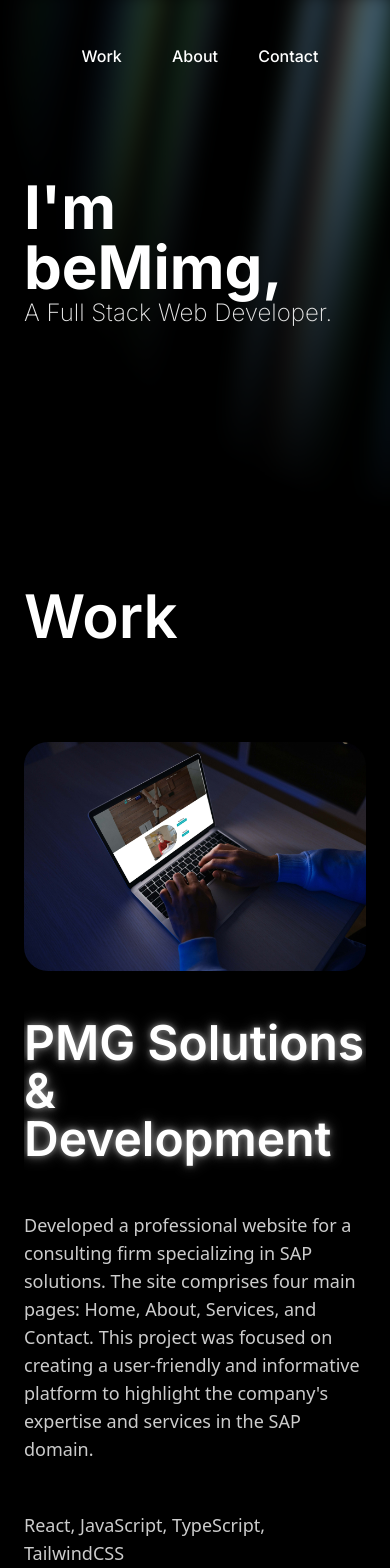
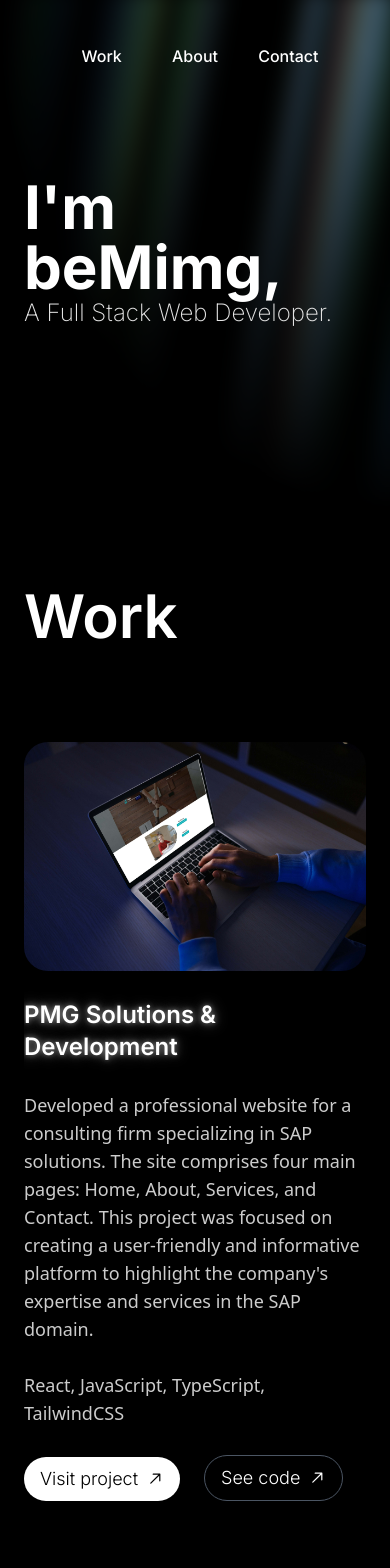
Before and after one commit to beMimg/bemimg-website, a Next.js app: page / in a window 390 px wide. Shown: the top 1568 px of the page. Built offline with nearby package versions, Linux system fonts and the light colour scheme.

Commit message:
Modify gaps and font-sizes in small devices

```diff
--- a/components/Project.tsx
+++ b/components/Project.tsx
@@ -38,7 +38,7 @@
   // end
 
   return (
-    <article className="flex flex-col justify-center gap-12 overflow-hidden lg:flex-row">
+    <article className="flex flex-col justify-center gap-7 overflow-hidden md:gap-12 lg:flex-row">
       <motion.figure
         initial={{ opacity: 0, x: -200 }}
         whileInView={{ opacity: 1, x: 0 }}
@@ -70,9 +70,11 @@
           duration: 0.4,
           ease: "easeInOut",
         }}
-        className="flex flex-col justify-between gap-12 lg:w-[50%]"
+        className="flex flex-col justify-between gap-7 md:gap-12 lg:w-[50%]"
       >
-        <h2 className="glow-text text-5xl font-semibold">{title}</h2>
+        <h2 className="glow-text text-2xl font-semibold md:text-5xl">
+          {title}
+        </h2>
         <p className="font-sans font-extralight opacity-80">{description}</p>
         <p className="font-sans font-extralight opacity-80">{tech}</p>
         <div className="flex flex-row gap-6 lg:gap-8">
```
